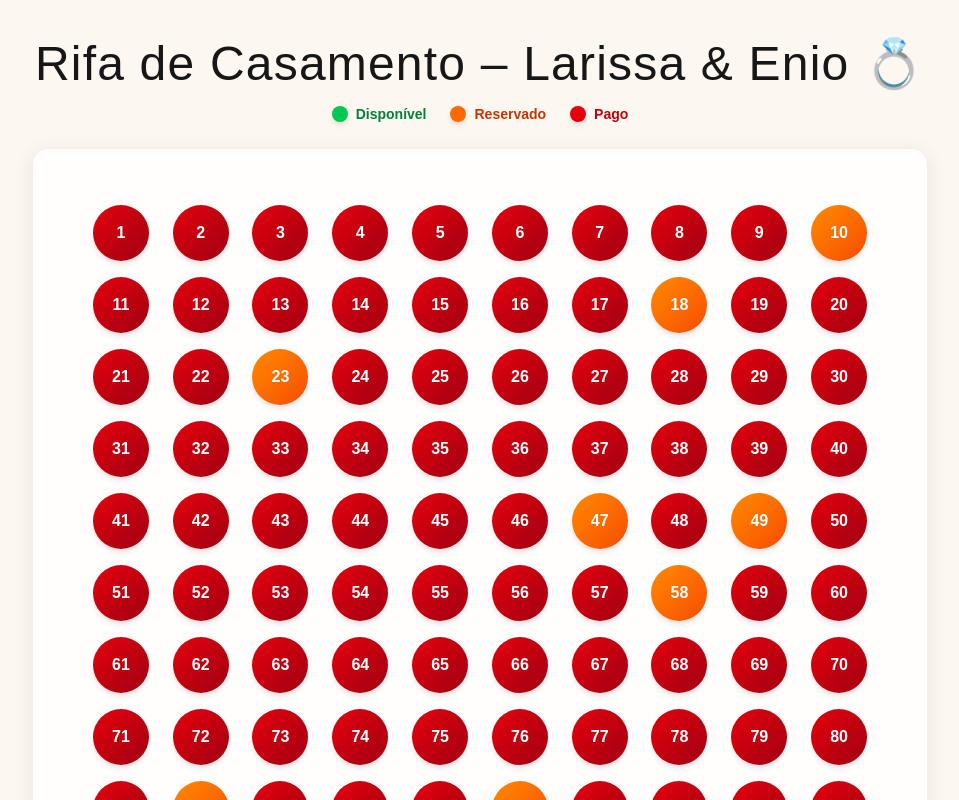
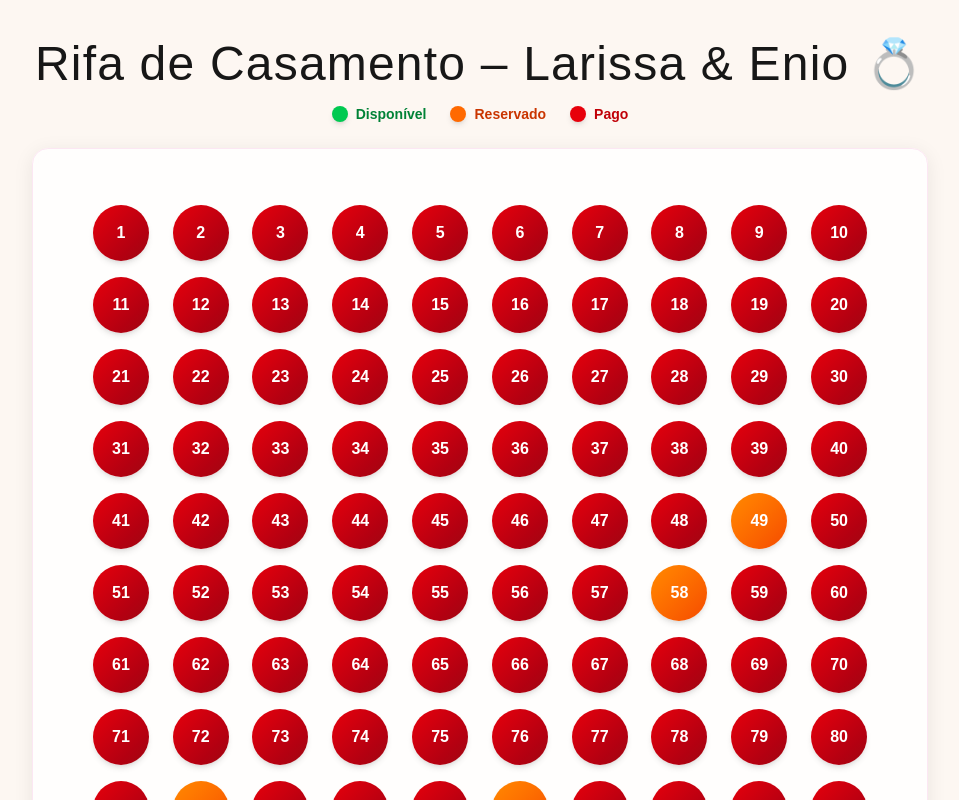
Before and after one commit to cpdupaibura/rifa2-larienio, a Next.js app: page / in a window 1280 px wide. Shown: the top 800 px of the page, without its empty margins (160-1119 px from the left). Built offline with nearby package versions, Linux system fonts and the light colour scheme; a web font is replaced by a local one.

Commit message:
pagamentos

```diff
--- a/src/data/raffle.ts
+++ b/src/data/raffle.ts
@@ -19,7 +19,7 @@ const soldNumbers: { [key: number]: { buyer: string; status: "Pago ✅" | "Pende
   7: { buyer: "Becholina Aline", status: "Pago ✅" },
   8: { buyer: "Eduardo Silva", status: "Pago ✅" },
   9: { buyer: "Eduardo Silva", status: "Pago ✅" },
-  10: { buyer: "Anderson Silva", status: "Pendente 🙏" },
+  10: { buyer: "Anderson Silva", status: "Pago ✅" },
   11: { buyer: "Silas Batalha", status: "Pago ✅" },
   12: { buyer: "Cassi Trajano", status: "Pago ✅" },
   13: { buyer: "Yasmin", status: "Pago ✅" },
@@ -27,12 +27,12 @@ const soldNumbers: { [key: number]: { buyer: string; status: "Pago ✅" | "Pende
   15: { buyer: "Luciana Serpa", status: "Pago ✅" },
   16: { buyer: "Gleison Santos", status: "Pago ✅" },
   17: { buyer: "Jéssica Geórgia", status: "Pago ✅" },
-  18: { buyer: "Denize", status: "Pendente 🙏"},
+  18: { buyer: "Denize", status: "Pago ✅"},
   19: { buyer: "Jocasta", status: "Pago ✅" },
   20: { buyer: "Carlos Junior", status: "Pago ✅" },
   21: { buyer: "Danilo Barbosa", status: "Pago ✅" },
   22: { buyer: "Danilo Barbosa", status: "Pago ✅" },
-  23: { buyer: "Denize", status: "Pendente 🙏"},
+  23: { buyer: "Denize", status: "Pago ✅"},
   24: { buyer: "Emanuelle Cabral", status: "Pago ✅" },
   25: { buyer: "Micaella Leite", status: "Pago ✅" },
   26: { buyer: "Gleison Santos", status: "Pago ✅" },
@@ -56,7 +56,7 @@ const soldNumbers: { [key: number]: { buyer: string; status: "Pago ✅" | "Pende
   44: { buyer: "Jhon Kennedy", status: "Pago ✅" },
   45: { buyer: "Keila Lopes", status: "Pago ✅" },
   46: { buyer: "Gleison Santos", status: "Pago ✅" },
-  47: { buyer: "Anderson Silva", status: "Pendente 🙏" },
+  47: { buyer: "Anderson Silva", status: "Pago ✅" },
   48: { buyer: "Cris Mãe de Yago", status: "Pago ✅" },
   49: { buyer: "Wesliany", status: "Pendente 🙏" },
   50: { buyer: "Prof Denilson PROLINFO", status: "Pago ✅"},
```
